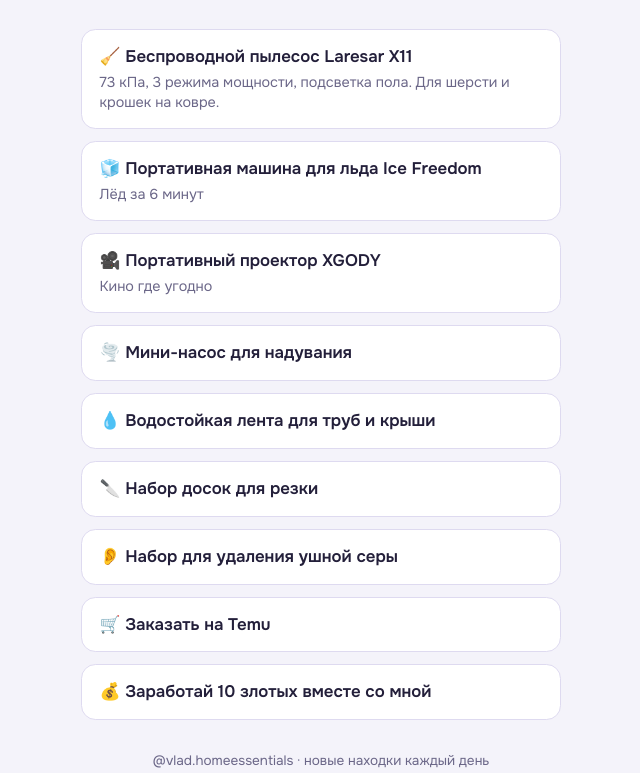
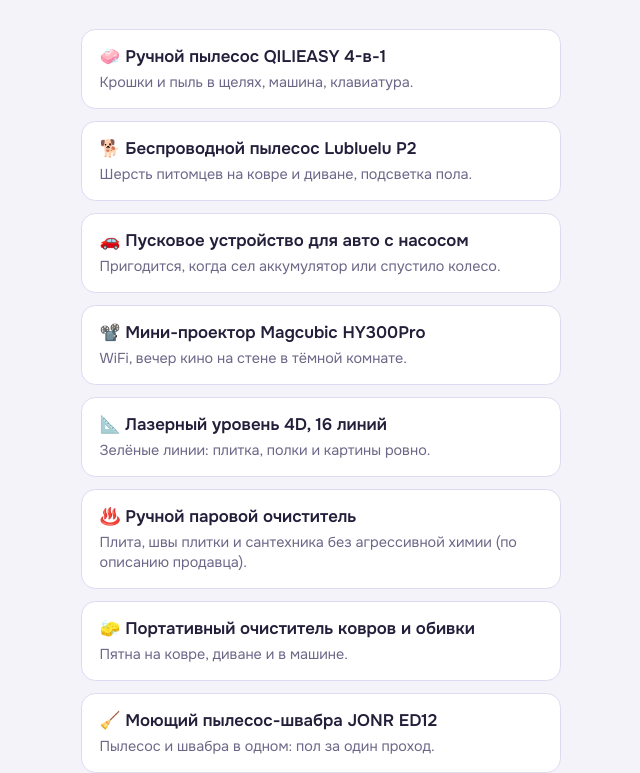
Before and after one commit to vlad-homeessentials/vlad-homeessentials.github.io, a plain HTML site: page index.html in a window 1280 px wide. Shown: the part 216-989 px from the top of the page, without its empty margins (319-959 px from the left). Drawn offline with Linux system fonts and the light colour scheme; a web font is replaced by a local one.

Commit message:
Add files via upload

```diff
--- a/index.html
+++ b/index.html
@@ -55,6 +55,54 @@
 
   <ul class="links">
     <li>
+      <a class="link" href="https://temu.to/k/ex28itrbzhz" target="_blank" rel="noopener sponsored">
+        <span class="name">🧼 Ручной пылесос QILIEASY 4-в-1</span>
+        <span class="note">Крошки и пыль в щелях, машина, клавиатура.</span>
+      </a>
+    </li>
+    <li>
+      <a class="link" href="https://temu.to/k/e4u0gq8nu12" target="_blank" rel="noopener sponsored">
+        <span class="name">🐕 Беспроводной пылесос Lubluelu P2</span>
+        <span class="note">Шерсть питомцев на ковре и диване, подсветка пола.</span>
+      </a>
+    </li>
+    <li>
+      <a class="link" href="https://temu.to/k/eyl73fhbkhy" target="_blank" rel="noopener sponsored">
+        <span class="name">🚗 Пусковое устройство для авто с насосом</span>
+        <span class="note">Пригодится, когда сел аккумулятор или спустило колесо.</span>
+      </a>
+    </li>
+    <li>
+      <a class="link" href="https://temu.to/k/eyevfxffaf8" target="_blank" rel="noopener sponsored">
+        <span class="name">📽️ Мини-проектор Magcubic HY300Pro</span>
+        <span class="note">WiFi, вечер кино на стене в тёмной комнате.</span>
+      </a>
+    </li>
+    <li>
+      <a class="link" href="https://temu.to/k/ehfvgb8mt7g" target="_blank" rel="noopener sponsored">
+        <span class="name">📐 Лазерный уровень 4D, 16 линий</span>
+        <span class="note">Зелёные линии: плитка, полки и картины ровно.</span>
+      </a>
+    </li>
+    <li>
+      <a class="link" href="https://temu.to/k/eh0pch0e4km" target="_blank" rel="noopener sponsored">
+        <span class="name">♨️ Ручной паровой очиститель</span>
+        <span class="note">Плита, швы плитки и сантехника без агрессивной химии (по описанию продавца).</span>
+      </a>
+    </li>
+    <li>
+      <a class="link" href="https://temu.to/k/eirxu2505mk" target="_blank" rel="noopener sponsored">
+        <span class="name">🧽 Портативный очиститель ковров и обивки</span>
+        <span class="note">Пятна на ковре, диване и в машине.</span>
+      </a>
+    </li>
+    <li>
+      <a class="link" href="https://temu.to/k/ensueju1vy2" target="_blank" rel="noopener sponsored">
+        <span class="name">🧹 Моющий пылесос-швабра JONR ED12</span>
+        <span class="note">Пылесос и швабра в одном: пол за один проход.</span>
+      </a>
+    </li>
+    <li>
       <a class="link" href="https://temu.to/k/eic64gizvx9" target="_blank" rel="noopener sponsored">
         <span class="name">🧹 Беспроводной пылесос Laresar X11</span>
         <span class="note">73 кПа, 3 режима мощности, подсветка пола. Для шерсти и крошек на ковре.</span>
```
